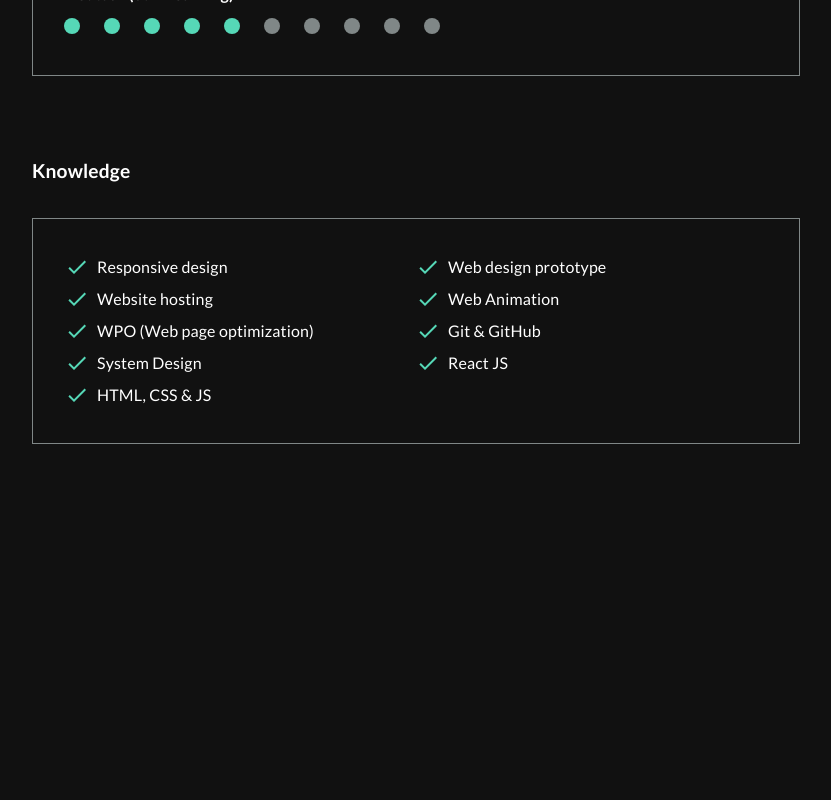
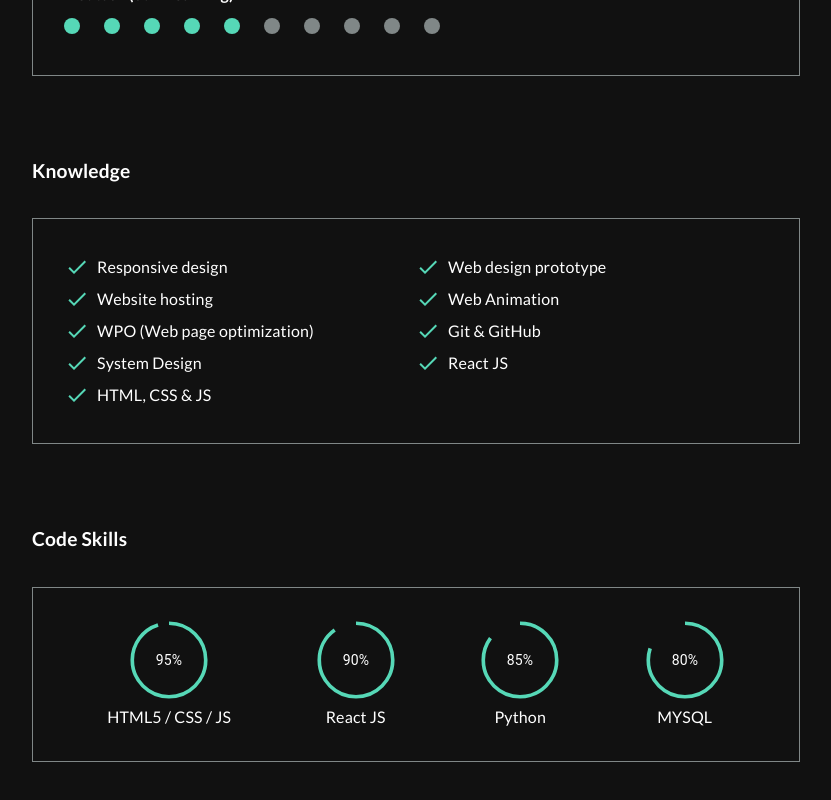
Before and after one commit to Juaniconn/juan-ponce-portfolio, a React (Create React App) app: page /resume in a window 1280 px wide. Shown: the part 3389-4189 px from the top of the page, without its empty margins (224-1055 px from the left). Before the commit the page ends 3913 px from the top, so only its background shows below. Built offline with nearby package versions, Linux system fonts and the light colour scheme.

Commit message:
Code Skills

```diff
--- a/src/components/molecules/codeSkills.js
+++ b/src/components/molecules/codeSkills.js
@@ -0,0 +1,84 @@
+import React from 'react'
+import { Box, makeStyles, Typography, CircularProgress } from '@material-ui/core'
+import CheckIcon from '@material-ui/icons/Check';
+
+const useStyles = makeStyles((theme) => ({
+    codeSkills: {
+        margin: "5rem 0",
+    },
+    codeSkillsWrapper: {
+        border: "1px solid #808787",
+        padding: '2rem',
+        display: 'flex',
+        justifyContent: 'space-around',
+        [theme.breakpoints.down('xs')]: {
+            display: 'grid',
+            gridGap: '1rem',
+            textAlign: "center",
+        },
+    },
+    codeSkillsItem: {
+        textAlign: "center",
+    },
+    codeSkillsItemCircularProgress: {
+        width: "10rem",
+        color: "#56D8B7",
+        position: "relative",
+        "&:before": {
+            position: "absolute",
+            top: '0',
+            left: '0',
+            bottom: '0',
+            right: '0',
+            display: "flex",
+            justifyContent: "center",
+            alignItems: "center",
+            color: '#fff',
+            transform: 'rotate(90deg)'
+        },
+        "&.a:before": {
+            content: "'95%'",
+        },
+        "&.b:before": {
+            content: "'90%'",
+        },
+        "&.c:before": {
+            content: "'85%'",
+        },
+        "&.d:before": {
+            content: "'80%'",
+        },
+        "& .MuiCircularProgress-circleStatic": {
+            strokeWidth: '2',
+        }
+    },
+}));
+
+const CodeSkills = () => {
+    const classes = useStyles()
+    return(
+        <Box className={classes.codeSkills}>
+            <Typography style={{color: '#fff', marginBottom: "2rem", fontWeight: 'bolder', fontSize: '1.2rem'}} variant="h6">Code Skills</Typography>
+            <Box className={classes.codeSkillsWrapper}>
+                <Box className={classes.codeSkillsItem}>
+                    <CircularProgress className={`${classes.codeSkillsItemCircularProgress} a`} style={{width: "5rem", height: "5rem"}} variant="static" value={95} />
+                    <Typography style={{color: '#fff', textAlign: 'center'}} variant="body1">HTML5 / CSS / JS</Typography>
+                </Box>
+                <Box className={classes.codeSkillsItem}>
+                    <CircularProgress className={`${classes.codeSkillsItemCircularProgress} b`} style={{width: "5rem", height: "5rem"}} variant="static" value={90} />
+                    <Typography style={{color: '#fff', textAlign: 'center'}} variant="body1">React JS</Typography>
+                </Box>
+                <Box className={classes.codeSkillsItem}>
+                    <CircularProgress className={`${classes.codeSkillsItemCircularProgress} c`} style={{width: "5rem", height: "5rem"}} variant="static" value={85} />
+                    <Typography style={{color: '#fff', textAlign: 'center'}} variant="body1">Python</Typography>
+                </Box>
+                <Box className={classes.codeSkillsItem}>
+                    <CircularProgress className={`${classes.codeSkillsItemCircularProgress} d`} style={{width: "5rem", height: "5rem"}} variant="static" value={80} />
+                    <Typography style={{color: '#fff', textAlign: 'center'}} variant="body1">MYSQL</Typography>
+                </Box>
+            </Box>
+        </Box>
+    )
+}
+
+export default CodeSkills
--- a/src/components/pages/resume.js
+++ b/src/components/pages/resume.js
@@ -9,6 +9,7 @@ import PricingTable from './../molecules/pracingTable'
 import ExpAndEdu from './../molecules/experience&Education'
 import Lenguage from './../molecules/lenguageSkills'
 import Knowledge from './../molecules/knowledge';
+import CodeSkills from './../molecules/codeSkills';
 
 const useStyles = makeStyles((theme) => ({
     resume: {
@@ -31,6 +32,7 @@ const Resume = () => {
                 <ExpAndEdu />
                 <Lenguage />
                 <Knowledge />
+                <CodeSkills/>
             </Box>
         </>
     )
```
